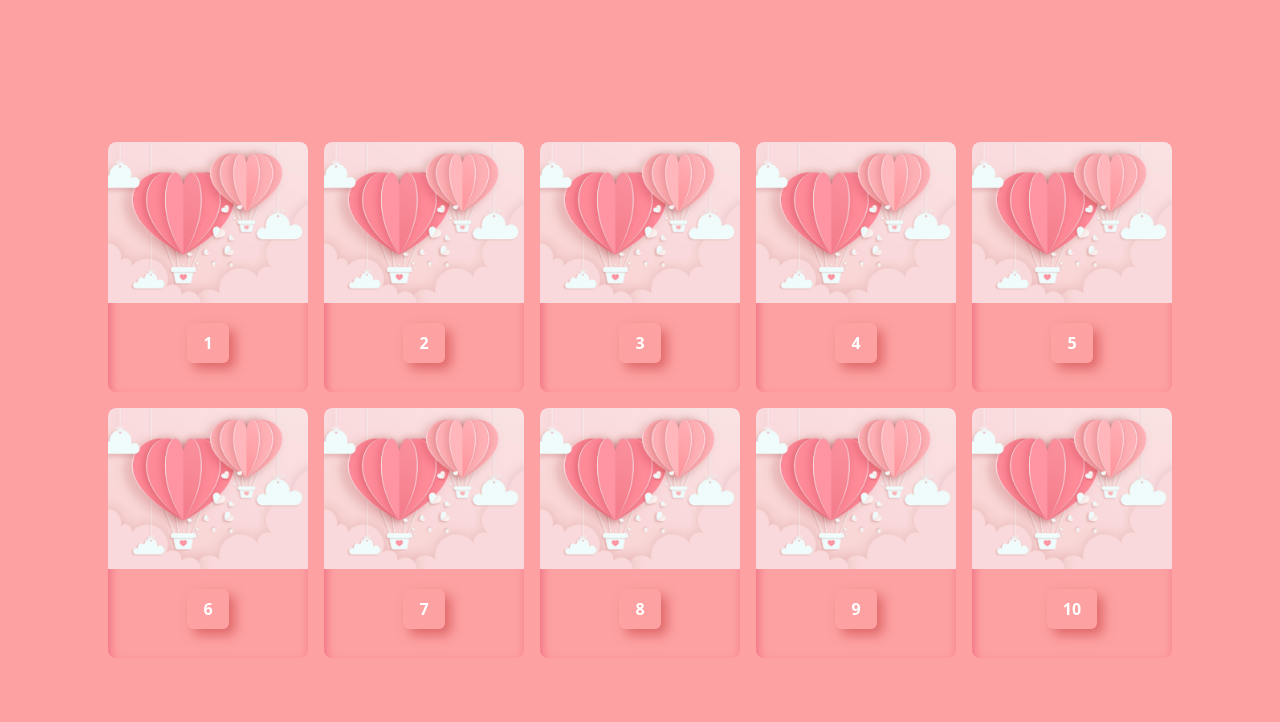
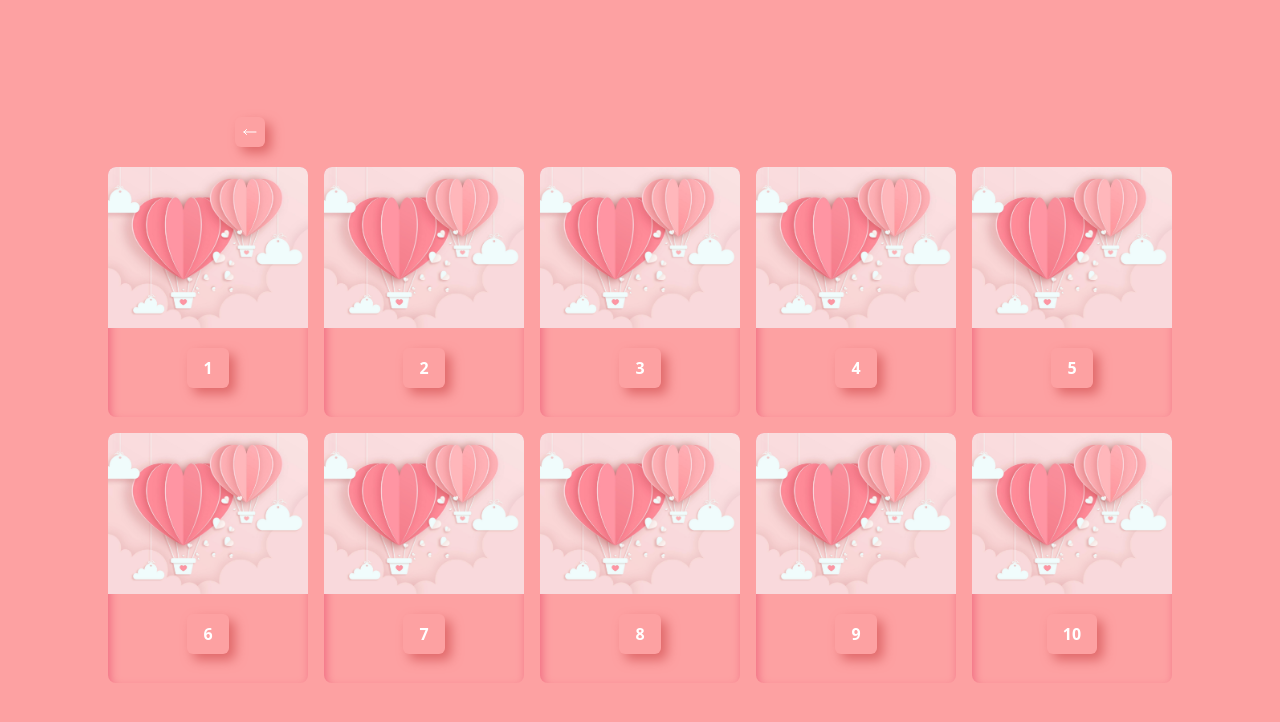
Before and after one commit to NikeshiMayoda8/vl-frontend, a React (Vite) app: page /number-card in a window 1280 px wide. Shown: the top 722 px of the page. Built offline with nearby package versions, Linux system fonts and the light colour scheme.

Commit message:
add a back button

```diff
--- a/src/NumberCard.jsx
+++ b/src/NumberCard.jsx
@@ -22,8 +22,30 @@ export default function NumberCard() {
         navigate(`/story${text}`)
     }
 
+    const handelChange = () => {
+      navigate("/")
+    }
+
   return (
-    <div className="bg-[#fda1a2] min-h-screen flex items-center justify-center">
+    <div className="bg-[#fda1a2] min-h-screen flex flex-col items-center justify-center">
+      <div className="w-full flex justify-start pl-[235px] mb-5">
+        <button onClick={handelChange} className="cursor-pointer flex items-center text-white justify-center rounded-md shadow-[6px_6px_12px_#df6869] w-[30px] h-[30px] active:shadow-[inset_4px_4px_12px_#df6869]">
+            <svg
+              xmlns="http://www.w3.org/2000/svg"
+              fill="none"
+              viewBox="0 0 24 24"
+              stroke-width="1.5"
+              stroke="currentColor"
+              class="w-4 h-6 "
+            >
+              <path
+                stroke-linecap="round"
+                stroke-linejoin="round"
+                d="M6.75 15.75 3 12m0 0 3.75-3.75M3 12h18"
+              />
+            </svg>
+          </button>
+      </div>
       <div className="grid grid-cols-2 md:grid-cols-3 lg:grid-cols-5 gap-4">
         {giftCard.map((gift, index) => (
           <div
@@ -37,7 +59,7 @@ export default function NumberCard() {
                 alt={`Gift ${gift.text}`}
               />
               <div className="flex items-center justify-center mt-5">
-              <button onClick={()=>handleClick(gift.text)} className="rounded-md shadow-[6px_6px_12px_#df6869] active:shadow-[inset_4px_4px_12px_#df6869] px-4 py-2 text-white font-semibold">{gift.text}</button>
+              <button onClick={()=>handleClick(gift.text)} className="cursor-pointer rounded-md shadow-[6px_6px_12px_#df6869] active:shadow-[inset_4px_4px_12px_#df6869] px-4 py-2 text-white font-semibold">{gift.text}</button>
               </div>
             </div>
           </div>
```
